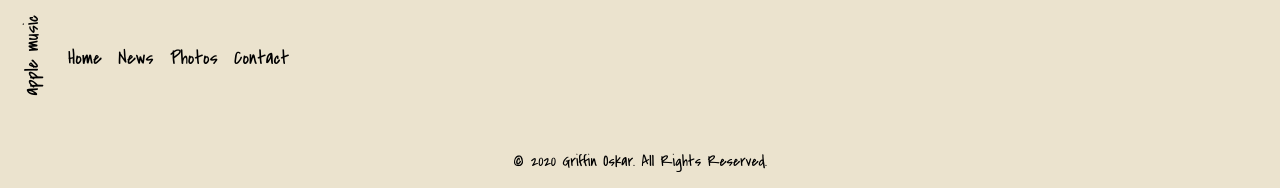
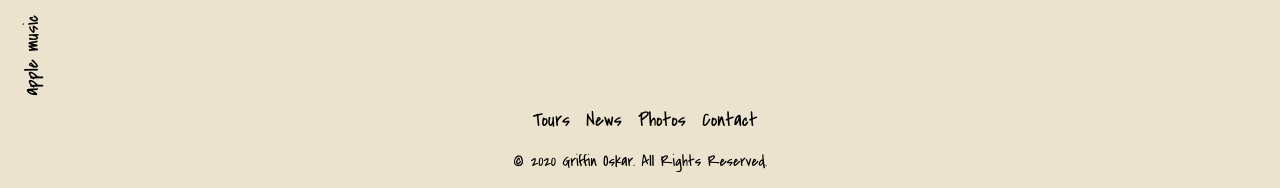
Before and after one commit to katnguyenn/Griffin-Oskar, a plain HTML site: page index.html in a window 1280 px wide. Shown: the part 612-800 px from the top of the page. Drawn offline with nearby package versions, Linux system fonts and the light colour scheme.

Commit message:
Added Tours to bottom nav

```diff
--- a/index.html
+++ b/index.html
@@ -34,12 +34,12 @@
     </div>
 
 
-<div class="bottomnav">
+<!-- <div class="bottomnav">
     <a class="active" hef="#home">Home</a>
     <a href="#news" id="news">News</a>
     <a href="#photos" id="photos">Photos</a>
     <a href="#contact" id="contact">Contact</a>
-</div>
+</div> -->
 <div class="modal-bg-news">
     <div class="modal">
         <h2>modal news</h2>
@@ -60,6 +60,10 @@
 </div>
 
 <footer id="footer">
+    <a href="#contact" id="tours">Tours</a>
+    <a href="#news" id="news">News</a>
+    <a href="#photos" id="photos">Photos</a>
+    <a href="#contact" id="contact">Contact</a>
     <p>© 2020 Griffin Oskar. All Rights Reserved.</p>
 </footer>
 
--- a/style.css
+++ b/style.css
@@ -298,24 +298,24 @@ button {
   cursor: pointer;
 }
 
-.bottomnav {
+/* .bottomnav {
   overflow: hidden;
   margin-top: 3em;
 }
 
 .bottomnav a {
   font-size: 20px;
-}
+} */
 
-.active {
-  margin-left: 3em;
-}
+
 
 #news,
+#tours,
 #photos,
 #contact {
   margin-left: 0.5em;
   margin-top: 3em;
+  font-size: 20px;
 }
 
 #wrapper {
```
